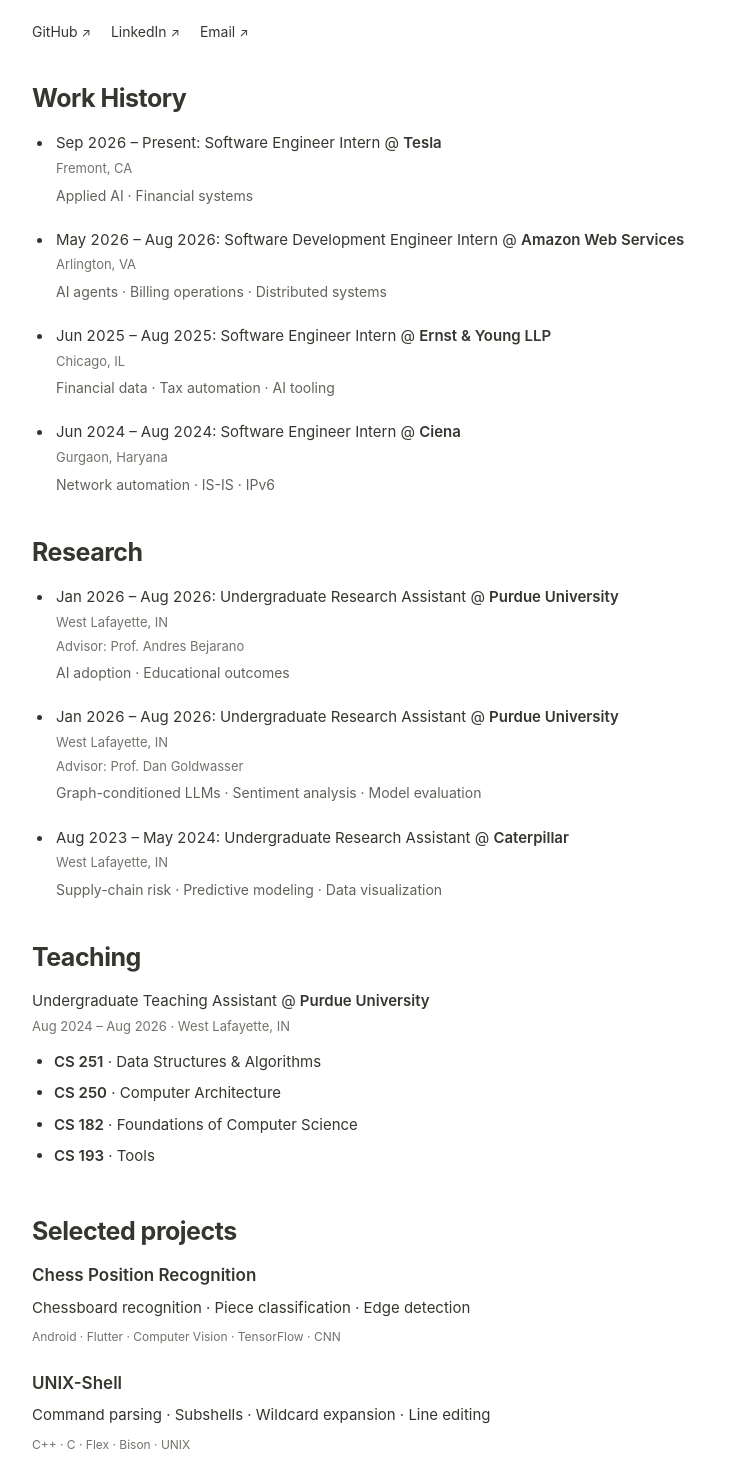
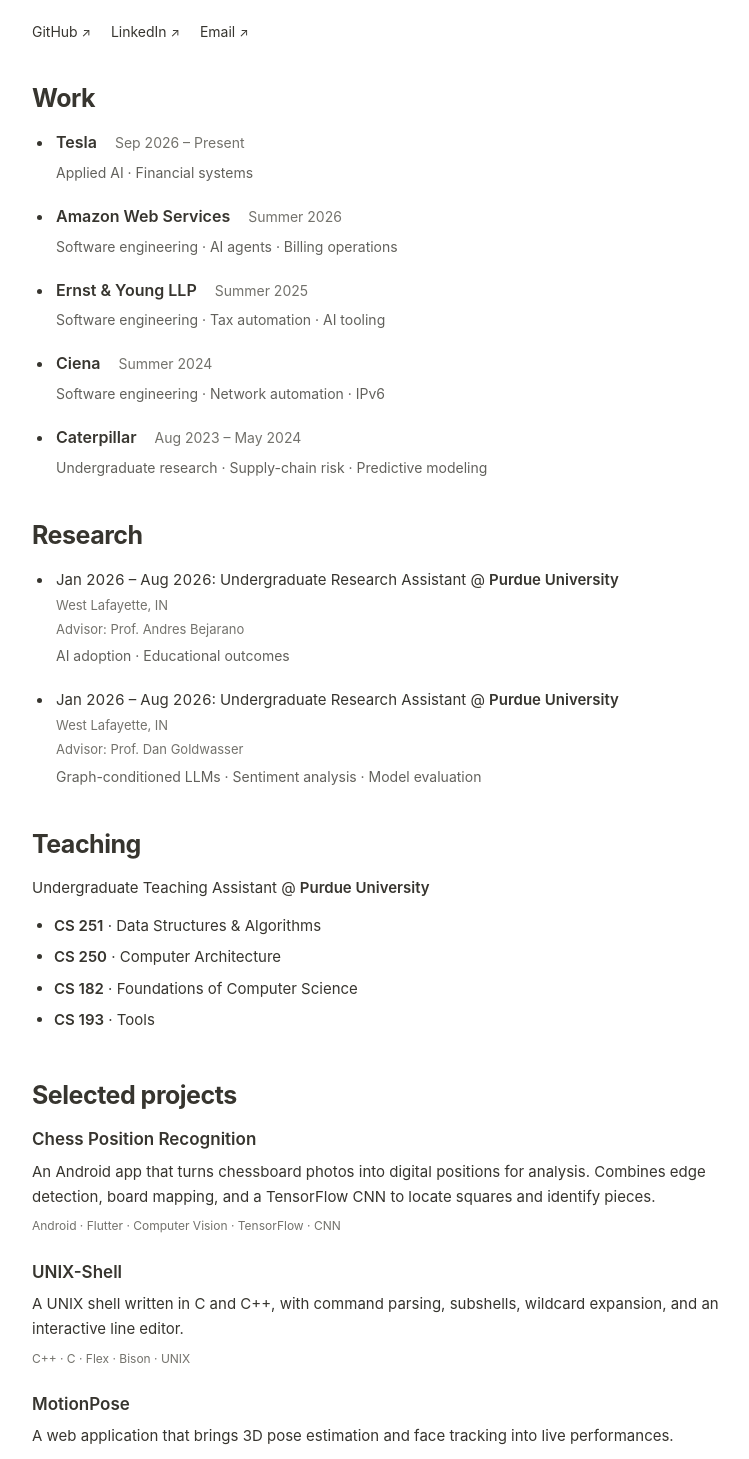
Before and after one commit to arnavdaryani/Personal-Website, a React (Vite) app: page / in a window 1280 px wide. Shown: the part 380-1839 px from the top of the page, without its empty margins (254-1003 px from the left). Built offline with nearby package versions, Linux system fonts and the light colour scheme.

Commit message:
Refine work list and restore project summaries

```diff
--- a/src/components/ExperienceSection.jsx
+++ b/src/components/ExperienceSection.jsx
@@ -60,8 +60,8 @@ const experiences = [
 ];
 
 const groups = [
-  { id: "experience", title: "Work History", entries: experiences.filter(exp => ["tesla", 0, 3, 6].includes(exp.id)) },
-  { id: "research", title: "Research", entries: experiences.filter(exp => [1, 2, 7].includes(exp.id)) },
+  { id: "experience", title: "Work", entries: experiences.filter(exp => ["tesla", 0, 3, 6, 7].includes(exp.id)) },
+  { id: "research", title: "Research", entries: experiences.filter(exp => [1, 2].includes(exp.id)) },
   { id: "teaching", title: "Teaching", entries: experiences.filter(exp => exp.id === 4) },
 ];
 const shortPeriod = (period) => period.replace(/January/g, "Jan").replace(/September/g, "Sep").replace(/August/g, "Aug").replace(/June/g, "Jun").replace(" - ", " – ");
@@ -73,7 +73,6 @@ export const ExperienceSection = () => (
       {group.id === "teaching" ? (
         <>
           <p className="role-heading">Undergraduate Teaching Assistant @ <strong>Purdue University</strong></p>
-          <p className="role-location">Aug 2024 – Aug 2026 · West Lafayette, IN</p>
           <ul className="teaching-courses">
             <li><strong>CS 251</strong> · Data Structures &amp; Algorithms</li>
             <li><strong>CS 250</strong> · Computer Architecture</li>
@@ -81,13 +80,30 @@ export const ExperienceSection = () => (
             <li><strong>CS 193</strong> · Tools</li>
           </ul>
         </>
-      ) : <ul className="experience-list">{group.entries.map(exp => <ExperienceRow key={exp.id} exp={exp} />)}</ul>}
+      ) : <ul className="experience-list">{group.entries.map(exp => <ExperienceRow key={exp.id} exp={exp} work={group.id === "experience"} />)}</ul>}
     </section>
   ))}</>
 );
 
-const ExperienceRow = ({ exp }) => {
+const workInfo = {
+  tesla: { url: "https://www.tesla.com/", period: "Sep 2026 – Present", focus: "Applied AI · Financial systems" },
+  0: { url: "https://aws.amazon.com/", period: "Summer 2026", focus: "Software engineering · AI agents · Billing operations" },
+  3: { url: "https://www.ey.com/", period: "Summer 2025", focus: "Software engineering · Tax automation · AI tooling" },
+  6: { url: "https://www.ciena.com/", period: "Summer 2024", focus: "Software engineering · Network automation · IPv6" },
+  7: { url: "https://www.caterpillar.com/", period: "Aug 2023 – May 2024", focus: "Undergraduate research · Supply-chain risk · Predictive modeling" },
+};
+
+const ExperienceRow = ({ exp, work }) => {
   const [company, location] = exp.company.split(" | ");
+  if (work) {
+    const info = workInfo[exp.id];
+    return (
+      <li className="experience-row">
+        <p className="work-heading"><a href={info.url} target="_blank" rel="noopener noreferrer">{company}</a><span className="work-date">{info.period}</span></p>
+        <p className="role-overview">{info.focus}</p>
+      </li>
+    );
+  }
   return (
     <li className="experience-row">
       <p className="role-heading"><span className="experience-date">{shortPeriod(exp.period)}:</span>{" "}{exp.title} @ <strong>{company}</strong></p>
--- a/src/components/ProjectsSection.jsx
+++ b/src/components/ProjectsSection.jsx
@@ -2,7 +2,7 @@ const projects = [
   {
     id: 12,
     title: "Chess Position Recognition",
-    description: "Chessboard recognition · Piece classification · Edge detection",
+    description: "An Android app that turns chessboard photos into digital positions for analysis. Combines edge detection, board mapping, and a TensorFlow CNN to locate squares and identify pieces.",
     tags: ["Android", "Flutter", "Computer Vision", "TensorFlow", "CNN"],
     category: "ML / AI",
     reportUrl: "/projects/chess-position-recognition.pdf",
@@ -10,7 +10,7 @@ const projects = [
   {
     id: 1,
     title: "UNIX-Shell",
-    description: "Command parsing · Subshells · Wildcard expansion · Line editing",
+    description: "A UNIX shell written in C and C++, with command parsing, subshells, wildcard expansion, and an interactive line editor.",
     tags: ["C++", "C", "Flex", "Bison", "UNIX"],
     category: "Systems",
     githubUrl: "https://github.com/arnavdaryani/UNIX-Shell",
@@ -18,7 +18,7 @@ const projects = [
   {
     id: 2,
     title: "MotionPose",
-    description: "3D pose estimation · Face tracking · Live performance",
+    description: "A web application that brings 3D pose estimation and face tracking into live performances.",
     tags: ["Python", "OpenCV", "PyTorch", "YOLO", "WebSocket API"],
     category: "ML / AI",
     githubUrl: "https://github.com/murrayrl/motionpose",
--- a/src/index.css
+++ b/src/index.css
@@ -64,3 +64,7 @@ h2 { font-size: 25px; font-weight: 650; line-height: 1.3; letter-spacing: -.02em
 .teaching-courses { list-style: disc; padding-left: 22px; margin: 12px 0 0; font-size: 15px; line-height: 1.7; }
 .teaching-courses li { margin-bottom: 6px; }
 .teaching-courses strong { font-weight: 600; }
+
+.work-heading { display: flex; flex-wrap: wrap; align-items: baseline; gap: 4px 18px; margin: 0; font-size: 16px; line-height: 1.6; }
+.work-heading a { font-weight: 600; }
+.work-date { color: #73726c; font-size: 14px; }
```
Also changed, not shown: 3 other files (tests, documents, lock files or other folders).
